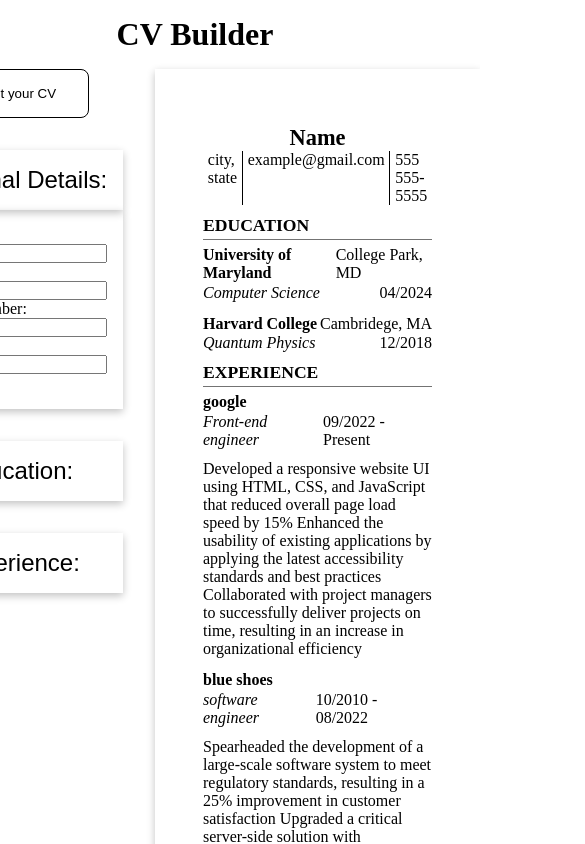
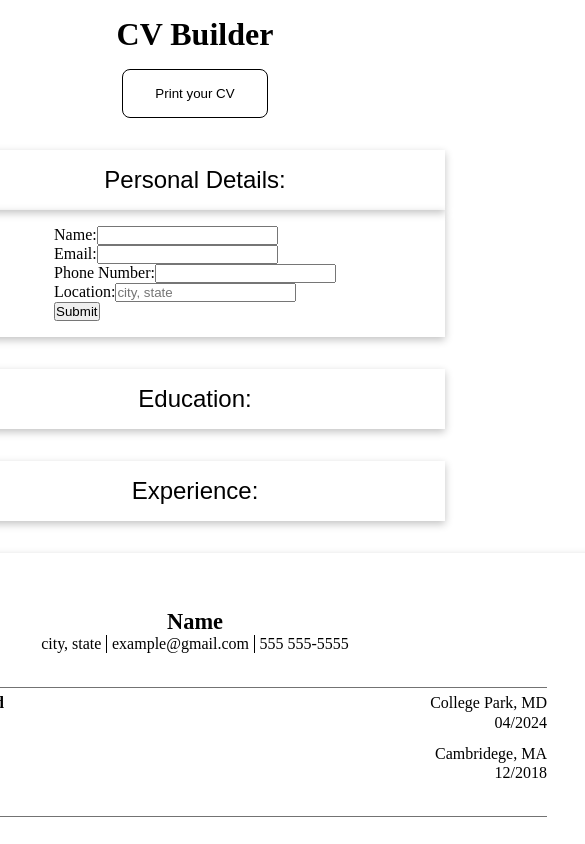
Before and after one commit to MahmoudTalass/cv-application, a React (Vite) app: page / in a window 390 px wide. Shown: the top 844 px of the page, 585 px wide, since content can reach past the window. Built offline with nearby package versions, Linux system fonts and the light colour scheme.

Commit message:
Adjust style for page to work on tablet screens

```diff
--- a/src/styles/page-layout.css
+++ b/src/styles/page-layout.css
@@ -39,3 +39,10 @@
    border-radius: 0.5rem;
    border: 1px solid black;
 }
+
+@media (max-width: 1200px) {
+   .main-content {
+      flex-direction: column;
+      align-items: center;
+   }
+}
```
